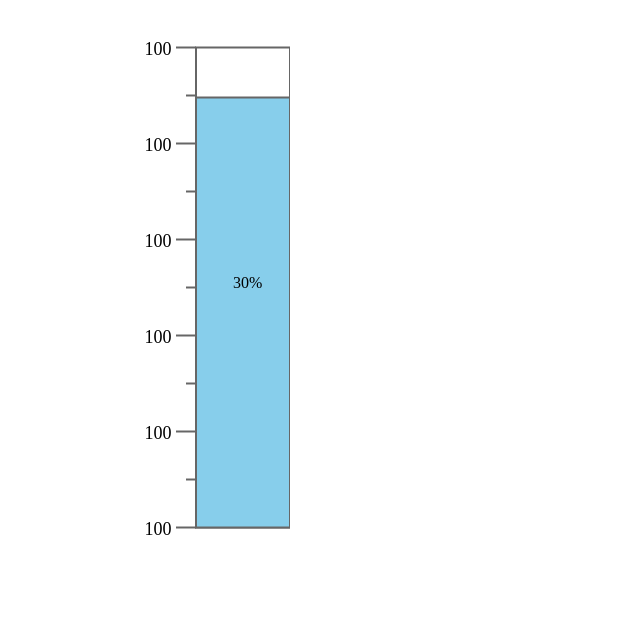
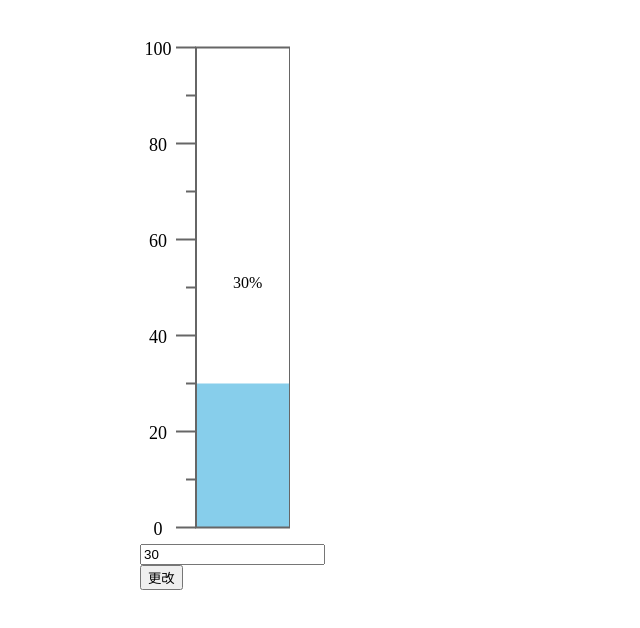
Before and after one commit to lin0315/SVG_Study, a website: page study/demo/bar.html in a window 1280 px wide. Shown: the whole page, without its empty margins (0-640 px from the left). Drawn offline with Linux system fonts and the light colour scheme.

Commit message:
feat: Daily learning of SVG

```diff
--- a/study/demo/bar.html
+++ b/study/demo/bar.html
@@ -16,6 +16,10 @@
         width: 150px;
         height: 500px;
       }
+
+      #rect2 {
+        transition: height 1s ease;
+      }
     </style>
   </head>
   <body>
@@ -27,12 +31,22 @@
         height="100%"
       >
         <rect
+          id="rect2"
+          x="0"
+          y="0"
+          width="0"
+          height="0"
+          fill="skyblue"
+          stroke-width="0"
+          stroke="#666"
+        />
+        <rect
           class="bar_rect"
           x="20"
           y="0"
           width="130"
           height="500"
-          style="fill: #fff; stroke: #666; stroke-width: 2"
+          style="fill: rgba(0, 0, 0, 0); stroke: #666; stroke-width: 2"
           vector-effect="non-scaling-stroke"
         />
         <g id="kedu">
@@ -70,18 +84,11 @@
           </text>
         </g>
 
-        <rect
-          id="rect2"
-          x=""
-          y=""
-          width=""
-          height=""
-          fill="skyblue"
-          stroke-width="2"
-          stroke="#666"
-        />
         <text id="bar_value" x="" y="">30%</text>
       </svg>
+
+      <input id="keyNum" type="number" value="30" />
+      <button id="update">更改</button>
     </div>
 
     <script>
@@ -113,6 +120,7 @@
       console.log("rootEl_width:" + width + "__height:" + height);
       rederKeduDom();
       rederRect();
+      update(30);
       function rederRect() {
         const _height = getFontBoxHeight();
         const _width = getFontBoxWidth();
@@ -130,7 +138,6 @@
         valueEl.setAttribute("y", _height / 2 + (rectHeight - 5) / 2);
 
         // 绘制颜色矩形
-        const borderSize = options.borderSize;
         rect2El.setAttribute("y", _height / 2 + 50);
         rect2El.setAttribute("x", _width + options.majorTicksSize);
         rect2El.setAttribute("height", rectHeight - 5 - 50);
@@ -164,7 +171,8 @@
             // const tx = getFontBoxWidth();
             const tx = getFontBoxWidth() / 2;
             const ty = i * step + getFontBoxHeight();
-            newTextElHTmlStr = newTextElHTmlStr + getTextTemp(tx, ty);
+            const t = 100 - i * 10;
+            newTextElHTmlStr = newTextElHTmlStr + getTextTemp(tx, ty, t);
           }
         }
         console.log("newTextElHTmlStr>>>", newTextElHTmlStr);
@@ -177,10 +185,10 @@
       }
 
       // -------- 文本 -----------
-      function getTextTemp(x, y) {
+      function getTextTemp(x, y, t) {
         return `
           <text x="${x}" y="${y}" text-anchor="middle" style="font-size: 18px">
-            100
+          ${t}
           </text>
 
         `;
@@ -202,6 +210,27 @@
         const length = maxNum.toString().length;
         return 10 * length + 2 + textToTickDistance;
       }
+
+      // 更新
+      function update(num) {
+        if (num < 0 || num > 100) return;
+        newNum = 100 - num;
+        const _height = getFontBoxHeight();
+        const rectH = rectEl.getAttribute("height");
+        const value = rectH * (newNum / 100);
+        rect2El.setAttribute("y", _height / 2 + value);
+        rect2El.setAttribute("height", rectHeight - 5 - value);
+
+        valueEl.innerHTML = num + "%";
+      }
+
+      const inputEl = document.getElementById("keyNum");
+      const updateEl = document.getElementById("update");
+
+      updateEl.addEventListener("click", (e) => {
+        const value = inputEl.value;
+        update(value);
+      });
     </script>
   </body>
 </html>
```
